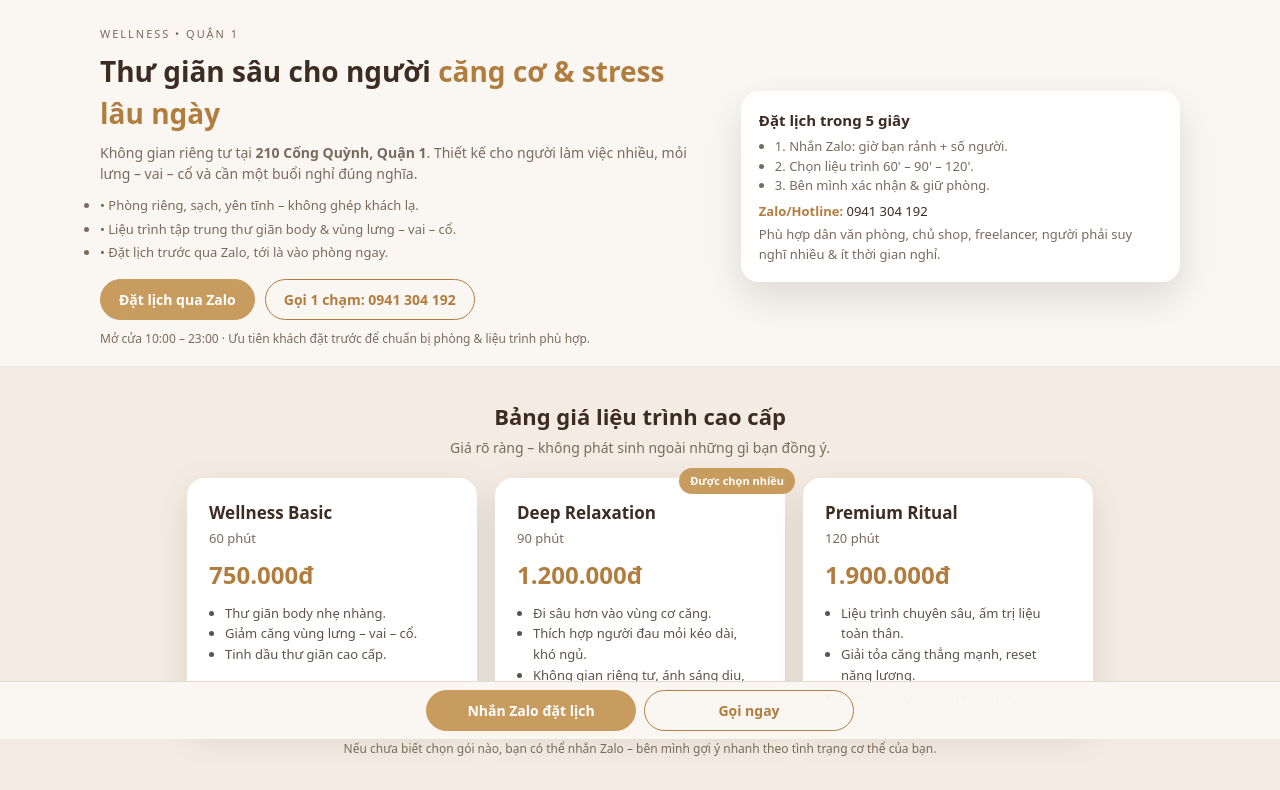
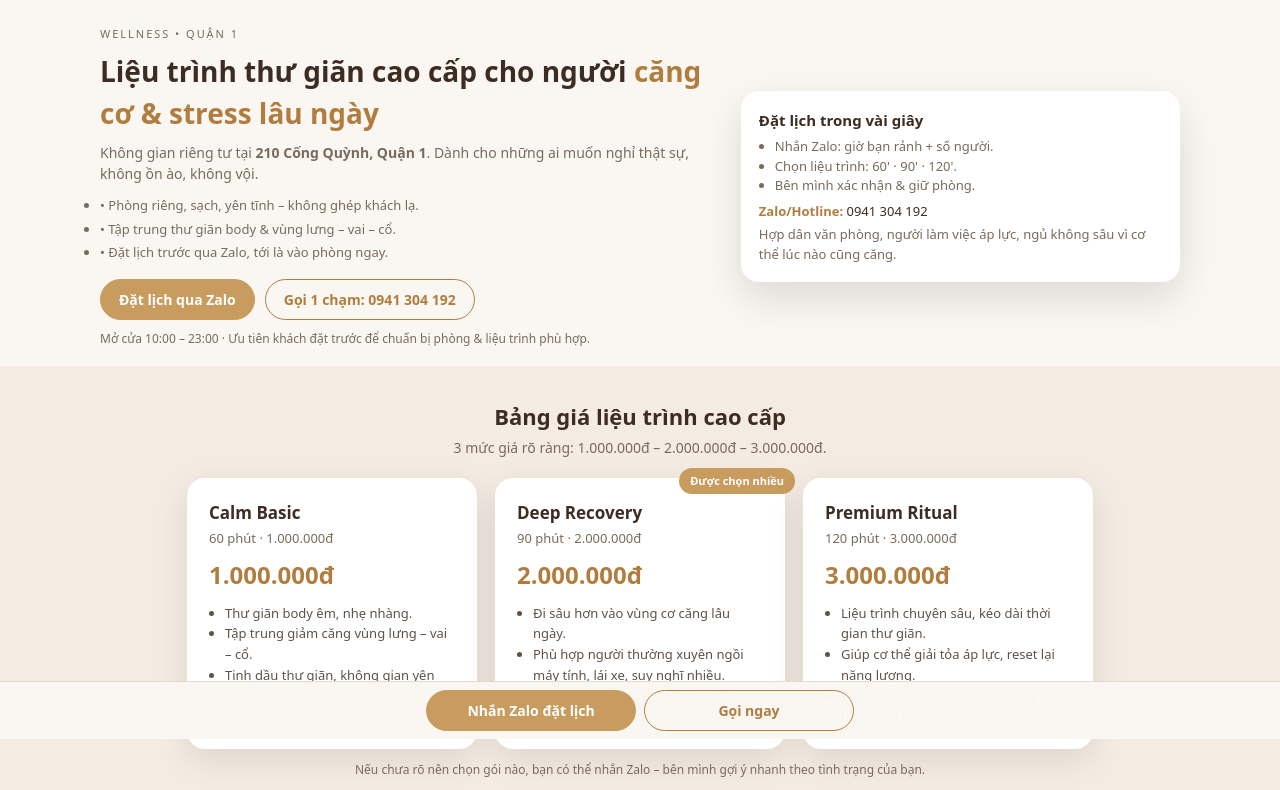
Before and after one commit to 365yoni-source/yoni-365-spa, a plain HTML site: page index.html in a window 1280 px wide. Shown: the part 61-851 px from the top of the page. Drawn offline with Linux system fonts and the light colour scheme.

Commit message:
Update index.html

```diff
--- a/index.html
+++ b/index.html
@@ -2,13 +2,12 @@
 <html lang="vi">
 <head>
   <meta charset="UTF-8" />
-  <title>Yoni Feeling Wellness - Massage thư giãn cao cấp Quận 1</title>
+  <title>Yoni Feeling Wellness - Liệu trình thư giãn cao cấp Quận 1</title>
   <meta name="viewport" content="width=device-width, initial-scale=1" />
-  <meta name="description" content="Yoni Feeling Wellness - liệu trình thư giãn cao cấp, riêng tư tại 210 Cống Quỳnh, Quận 1. Đặt lịch Zalo hoặc gọi 0941 304 192." />
+  <meta name="description" content="Yoni Feeling Wellness - liệu trình thư giãn cao cấp, riêng tư tại 210 Cống Quỳnh, Quận 1. Gói 1.000.000đ - 2.000.000đ - 3.000.000đ. Đặt lịch Zalo hoặc gọi 0941 304 192." />
 
-  <!-- OG cho Facebook / TikTok / Zalo -->
-  <meta property="og:title" content="Yoni Feeling Wellness - Massage thư giãn cao cấp Quận 1" />
-  <meta property="og:description" content="Liệu trình thư giãn sâu, giảm mỏi & phục hồi năng lượng. Đặt lịch nhanh qua Zalo hoặc gọi 0941 304 192." />
+  <meta property="og:title" content="Yoni Feeling Wellness - Liệu trình thư giãn cao cấp Quận 1" />
+  <meta property="og:description" content="Không gian riêng tư, liệu trình thư giãn sâu, 3 gói 1tr - 2tr - 3tr. Đặt lịch qua Zalo hoặc gọi 0941 304 192." />
   <meta property="og:image" content="https://your-domain.com/og-image.jpg" />
   <meta property="og:type" content="website" />
 
@@ -28,7 +27,6 @@
     }
     a{text-decoration:none;color:inherit;}
 
-    /* ANIMATION */
     @keyframes fadeIn {
       from {opacity:0; transform:translateY(10px);}
       to {opacity:1; transform:translateY(0);}
@@ -41,7 +39,6 @@
     .fade-in-delay {animation:fadeIn .7s ease-out forwards;}
     .slide-up {animation:slideUp .7s ease-out forwards;}
 
-    /* HEADER */
     header{
       position:sticky;top:0;z-index:50;
       background:rgba(250,247,243,.97);
@@ -61,15 +58,11 @@
       width:36px;height:36px;border-radius:999px;object-fit:cover;
       border:1px solid #e0d1c0;
     }
-    .nav-brand{
-      display:flex;flex-direction:column;
-    }
+    .nav-brand{display:flex;flex-direction:column;}
     .nav-brand-title{
       font-size:14px;font-weight:700;letter-spacing:.08em;text-transform:uppercase;
     }
-    .nav-brand-sub{
-      font-size:11px;color:var(--sub);
-    }
+    .nav-brand-sub{font-size:11px;color:var(--sub);}
     .nav-call{
       padding:7px 14px;
       border-radius:999px;
@@ -79,7 +72,6 @@
       display:inline-flex;align-items:center;gap:6px;
     }
 
-    /* HERO */
     .hero{
       padding:32px 16px 18px;
     }
@@ -133,7 +125,6 @@
     .hero-box ul{margin-left:16px;color:var(--sub);margin-bottom:6px;}
     .hero-box strong{color:var(--accent-dark);}
 
-    /* PRICING */
     .pricing{
       background:#f4ece2;
       padding:34px 16px;
@@ -173,7 +164,6 @@
       margin-top:12px;font-size:12px;color:var(--sub);text-align:center;
     }
 
-    /* CONTACT */
     .contact-wrap{
       max-width:1080px;margin:auto;
       padding:32px 16px 40px;
@@ -196,7 +186,6 @@
       padding:16px;text-align:center;font-size:12px;color:var(--sub);
     }
 
-    /* FLOATING CTA (mobile chốt khách) */
     .floating-bar{
       position:fixed;bottom:0;left:0;right:0;
       background:rgba(250,247,243,0.98);
@@ -207,7 +196,6 @@
     }
     .floating-bar .btn{flex:1;max-width:210px;}
 
-    /* RESPONSIVE */
     @media (max-width:900px){
       .hero-inner{grid-template-columns:1fr;}
       .contact-wrap{grid-template-columns:1fr;}
@@ -224,7 +212,7 @@
 <header>
   <div class="nav fade-in">
     <div class="nav-left">
-      <!-- Logo: đổi src nếu logo mày tên khác -->
+      <!-- Đổi src nếu logo tên khác -->
       <img src="logo.png" alt="Yoni Feeling Wellness Logo" class="nav-logo-img" />
       <div class="nav-brand">
         <div class="nav-brand-title">Yoni Feeling Wellness</div>
@@ -232,24 +220,23 @@
       </div>
     </div>
     <a href="tel:0941304192" class="nav-call">
-      📞 Gọi ngay 0941 304 192
+      📞 0941 304 192
     </a>
   </div>
 </header>
 
-<!-- HERO – TỐI ƯU CHẠY ADS: headline rõ, CTA rõ -->
 <section class="hero">
   <div class="hero-inner">
     <div class="fade-in">
       <div class="hero-tag">WELLNESS • QUẬN 1</div>
-      <h1>Thư giãn sâu cho người <span class="highlight">căng cơ & stress lâu ngày</span></h1>
+      <h1>Liệu trình thư giãn cao cấp cho người <span class="highlight">căng cơ & stress lâu ngày</span></h1>
       <p class="hero-desc">
         Không gian riêng tư tại <strong>210 Cống Quỳnh, Quận 1</strong>.
-        Thiết kế cho người làm việc nhiều, mỏi lưng – vai – cổ và cần một buổi nghỉ đúng nghĩa.
+        Dành cho những ai muốn nghỉ thật sự, không ồn ào, không vội.
       </p>
       <ul class="hero-list">
         <li>• Phòng riêng, sạch, yên tĩnh – không ghép khách lạ.</li>
-        <li>• Liệu trình tập trung thư giãn body & vùng lưng – vai – cổ.</li>
+        <li>• Tập trung thư giãn body & vùng lưng – vai – cổ.</li>
         <li>• Đặt lịch trước qua Zalo, tới là vào phòng ngay.</li>
       </ul>
 
@@ -264,77 +251,75 @@
     </div>
 
     <div class="hero-box slide-up">
-      <h3>Đặt lịch trong 5 giây</h3>
+      <h3>Đặt lịch trong vài giây</h3>
       <ul>
-        <li>1. Nhắn Zalo: giờ bạn rảnh + số người.</li>
-        <li>2. Chọn liệu trình 60' – 90' – 120'.</li>
-        <li>3. Bên mình xác nhận & giữ phòng.</li>
+        <li>Nhắn Zalo: giờ bạn rảnh + số người.</li>
+        <li>Chọn liệu trình: 60' · 90' · 120'.</li>
+        <li>Bên mình xác nhận & giữ phòng.</li>
       </ul>
       <p><strong>Zalo/Hotline:</strong> 0941 304 192</p>
       <p style="color:var(--sub);margin-top:4px;">
-        Phù hợp dân văn phòng, chủ shop, freelancer, người phải suy nghĩ nhiều & ít thời gian nghỉ.
+        Hợp dân văn phòng, người làm việc áp lực, ngủ không sâu vì cơ thể lúc nào cũng căng.
       </p>
     </div>
   </div>
 </section>
 
-<!-- PRICING – GIÁ LUXURY 750K / 1.2TR / 1.9TR -->
 <section class="pricing">
   <h2 class="section-title fade-in">Bảng giá liệu trình cao cấp</h2>
   <p class="section-sub fade-in-delay">
-    Giá rõ ràng – không phát sinh ngoài những gì bạn đồng ý.
+    3 mức giá rõ ràng: 1.000.000đ – 2.000.000đ – 3.000.000đ.
   </p>
 
   <div class="pricing-grid">
 
     <div class="price-card slide-up">
-      <h3 class="price-title">Wellness Basic</h3>
-      <p class="price-time">60 phút</p>
-      <p class="price-value">750.000đ</p>
+      <h3 class="price-title">Calm Basic</h3>
+      <p class="price-time">60 phút · 1.000.000đ</p>
+      <p class="price-value">1.000.000đ</p>
       <ul>
-        <li>Thư giãn body nhẹ nhàng.</li>
-        <li>Giảm căng vùng lưng – vai – cổ.</li>
-        <li>Tinh dầu thư giãn cao cấp.</li>
+        <li>Thư giãn body êm, nhẹ nhàng.</li>
+        <li>Tập trung giảm căng vùng lưng – vai – cổ.</li>
+        <li>Tinh dầu thư giãn, không gian yên tĩnh.</li>
       </ul>
     </div>
 
     <div class="price-card slide-up">
       <span class="tag-badge">Được chọn nhiều</span>
-      <h3 class="price-title">Deep Relaxation</h3>
-      <p class="price-time">90 phút</p>
-      <p class="price-value">1.200.000đ</p>
+      <h3 class="price-title">Deep Recovery</h3>
+      <p class="price-time">90 phút · 2.000.000đ</p>
+      <p class="price-value">2.000.000đ</p>
       <ul>
-        <li>Đi sâu hơn vào vùng cơ căng.</li>
-        <li>Thích hợp người đau mỏi kéo dài, khó ngủ.</li>
-        <li>Không gian riêng tư, ánh sáng dịu, nhạc nhẹ.</li>
+        <li>Đi sâu hơn vào vùng cơ căng lâu ngày.</li>
+        <li>Phù hợp người thường xuyên ngồi máy tính, lái xe, suy nghĩ nhiều.</li>
+        <li>Không gian private, ánh sáng dịu, nhạc nhẹ.</li>
       </ul>
     </div>
 
     <div class="price-card slide-up">
       <h3 class="price-title">Premium Ritual</h3>
-      <p class="price-time">120 phút</p>
-      <p class="price-value">1.900.000đ</p>
+      <p class="price-time">120 phút · 3.000.000đ</p>
+      <p class="price-value">3.000.000đ</p>
       <ul>
-        <li>Liệu trình chuyên sâu, ấm trị liệu toàn thân.</li>
-        <li>Giải tỏa căng thẳng mạnh, reset năng lượng.</li>
-        <li>Phù hợp người làm việc áp lực cao.</li>
+        <li>Liệu trình chuyên sâu, kéo dài thời gian thư giãn.</li>
+        <li>Giúp cơ thể giải tỏa áp lực, reset lại năng lượng.</li>
+        <li>Phù hợp người cần một buổi nghỉ trọn vẹn cho riêng mình.</li>
       </ul>
     </div>
 
   </div>
 
   <p class="price-note fade-in-delay">
-    Nếu chưa biết chọn gói nào, bạn có thể nhắn Zalo – bên mình gợi ý nhanh theo tình trạng cơ thể của bạn.
+    Nếu chưa rõ nên chọn gói nào, bạn có thể nhắn Zalo – bên mình gợi ý nhanh theo tình trạng của bạn.
   </p>
 </section>
 
-<!-- CONTACT + MAP – CHỐT LEAD -->
 <section>
   <div class="contact-wrap">
     <div class="fade-in">
       <h2 class="section-title" style="text-align:left;">Liên hệ & đặt lịch</h2>
       <p class="section-sub" style="text-align:left;">
-        Một tin nhắn ngắn – một buổi nghỉ sâu.
+        Một tin nhắn ngắn, một buổi nghỉ sâu cho cơ thể.
       </p>
 
       <ul class="contact-list">
@@ -350,7 +335,7 @@
       </div>
 
       <p class="contact-note">
-        Khi nhắn, bạn chỉ cần gửi: tên · giờ muốn đến · liệu trình mong muốn (60' / 90' / 120').
+        Khi nhắn, chỉ cần cho bên mình biết: tên · giờ muốn đến · liệu trình 1tr / 2tr / 3tr.
       </p>
     </div>
 
@@ -372,7 +357,6 @@
   © 2025 Yoni Feeling Wellness – Liệu trình thư giãn & phục hồi tại Quận 1, TP. Hồ Chí Minh.
 </footer>
 
-<!-- Thanh CTA nổi – siêu chốt trên mobile / TikTok / Facebook -->
 <div class="floating-bar">
   <a href="https://zalo.me/0941304192" class="btn btn-primary">Nhắn Zalo đặt lịch</a>
   <a href="tel:0941304192" class="btn btn-outline">Gọi ngay</a>
```
